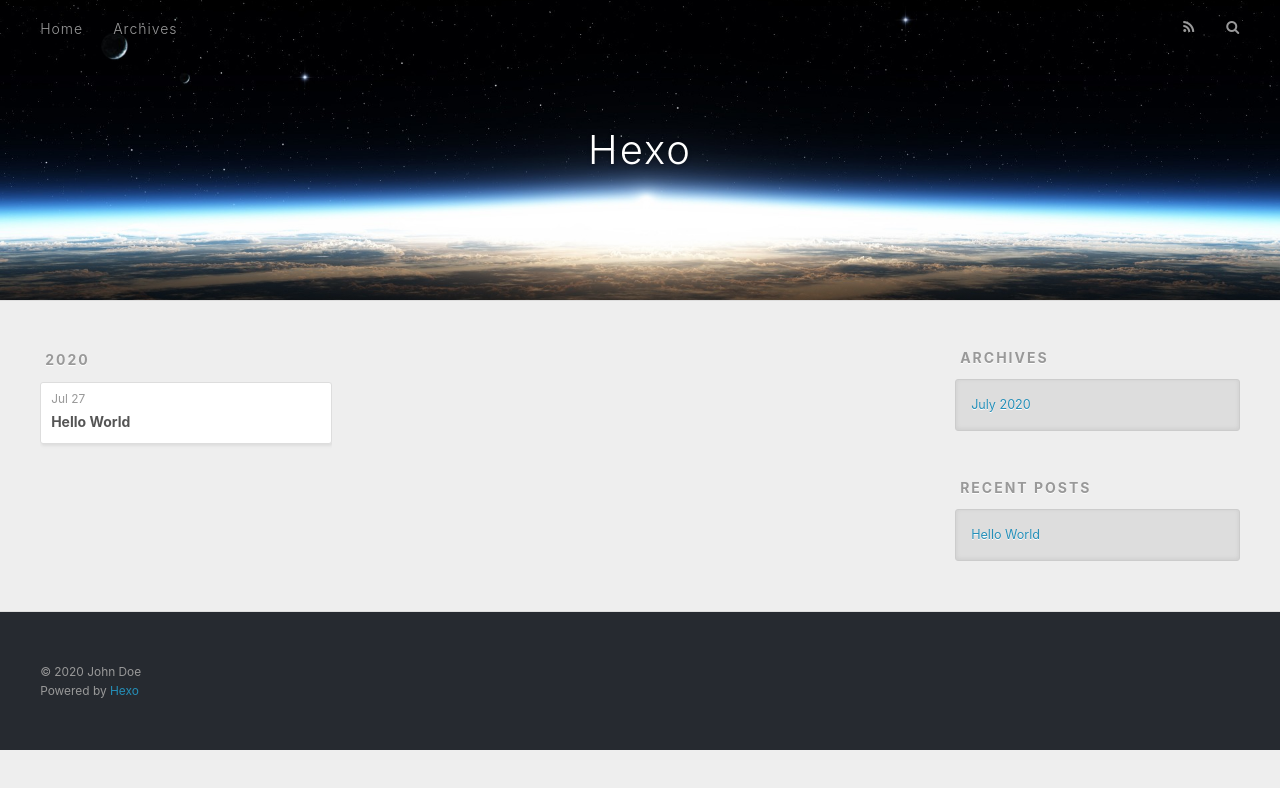
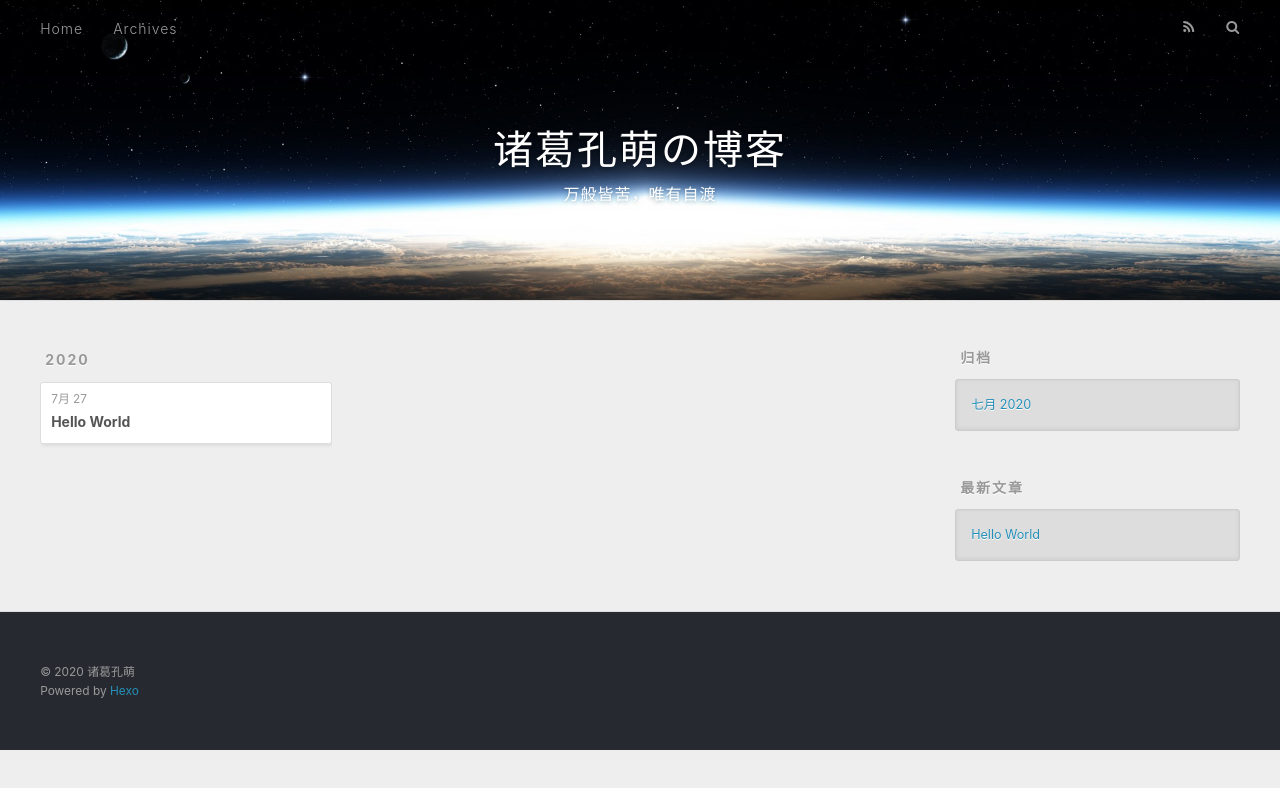
Before and after one commit to inquisitor1024/inquisitor1024.github.io, a plain HTML site: page archives/index.html in a window 1280 px wide. Drawn offline with nearby package versions, Linux system fonts and the light colour scheme.

Commit message:
Site updated: 2020-07-27 21:18:48

```diff
--- a/archives/index.html
+++ b/archives/index.html
@@ -5,17 +5,20 @@
 
 
 
-  <title>Archives | Hexo</title>
+  <title>归档 | 诸葛孔萌の博客</title>
   <meta name="viewport" content="width=device-width, initial-scale=1, maximum-scale=1">
-  <meta property="og:type" content="website">
-<meta property="og:title" content="Hexo">
+  <meta name="description" content="适合小白学习的网站">
+<meta property="og:type" content="website">
+<meta property="og:title" content="诸葛孔萌の博客">
 <meta property="og:url" content="http://yoursite.com/archives/index.html">
-<meta property="og:site_name" content="Hexo">
-<meta property="og:locale" content="en_US">
-<meta property="article:author" content="John Doe">
+<meta property="og:site_name" content="诸葛孔萌の博客">
+<meta property="og:description" content="适合小白学习的网站">
+<meta property="og:locale" content="zh_CN">
+<meta property="article:author" content="诸葛孔萌">
+<meta property="article:tag" content="Java Python MySQL Scala Hadoop Hive Flume">
 <meta name="twitter:card" content="summary">
 
-    <link rel="alternate" href="/atom.xml" title="Hexo" type="application/atom+xml">
+    <link rel="alternate" href="/atom.xml" title="诸葛孔萌の博客" type="application/atom+xml">
 
 
     <link rel="icon" href="/favicon.png">
@@ -36,8 +39,12 @@
   <div id="header-outer" class="outer">
     <div id="header-title" class="inner">
       <h1 id="logo-wrap">
-        <a href="/" id="logo">Hexo</a>
+        <a href="/" id="logo">诸葛孔萌の博客</a>
       </h1>
+
+        <h2 id="subtitle-wrap">
+          <a href="/" id="subtitle">万般皆苦，唯有自渡</a>
+        </h2>
 
     </div>
     <div id="header-inner" class="inner">
@@ -53,7 +60,7 @@
 
           <a id="nav-rss-link" class="nav-icon" href="/atom.xml" title="RSS Feed"></a>
 
-        <a id="nav-search-btn" class="nav-icon" title="Search"></a>
+        <a id="nav-search-btn" class="nav-icon" title="搜索"></a>
       </nav>
       <div id="search-form-wrap">
         <form action="//google.com/search" method="get" accept-charset="UTF-8" class="search-form"><input type="search" name="q" class="search-form-input" placeholder="Search"><button type="submit" class="search-form-submit">&#xF002;</button><input type="hidden" name="sitesearch" value="http://yoursite.com"></form>
@@ -79,7 +86,7 @@
   <div class="archive-article-inner">
     <header class="archive-article-header">
       <a href="/2020/07/27/hello-world/" class="archive-article-date">
-  <time datetime="2020-07-27T12:26:38.865Z" itemprop="datePublished">Jul 27</time>
+  <time datetime="2020-07-27T12:26:38.865Z" itemprop="datePublished">7月 27</time>
 </a>
 
 
@@ -111,9 +118,9 @@
 
 
   <div class="widget-wrap">
-    <h3 class="widget-title">Archives</h3>
+    <h3 class="widget-title">归档</h3>
     <div class="widget">
-      <ul class="archive-list"><li class="archive-list-item"><a class="archive-list-link" href="/archives/2020/07/">July 2020</a></li></ul>
+      <ul class="archive-list"><li class="archive-list-item"><a class="archive-list-link" href="/archives/2020/07/">七月 2020</a></li></ul>
     </div>
   </div>
 
@@ -121,7 +128,7 @@
 
 
   <div class="widget-wrap">
-    <h3 class="widget-title">Recent Posts</h3>
+    <h3 class="widget-title">最新文章</h3>
     <div class="widget">
       <ul>
 
@@ -141,7 +148,7 @@
 
   <div class="outer">
     <div id="footer-info" class="inner">
-      &copy; 2020 John Doe<br>
+      &copy; 2020 诸葛孔萌<br>
       Powered by <a href="http://hexo.io/" target="_blank">Hexo</a>
     </div>
   </div>
```
Also changed, not shown: 2020/07/27/hello-world/index.html (+16 -11 lines), archives/2020/07/index.html (+21 -14 lines), archives/2020/index.html (+21 -14 lines), index.html (+20 -13 lines), 1 other file.
